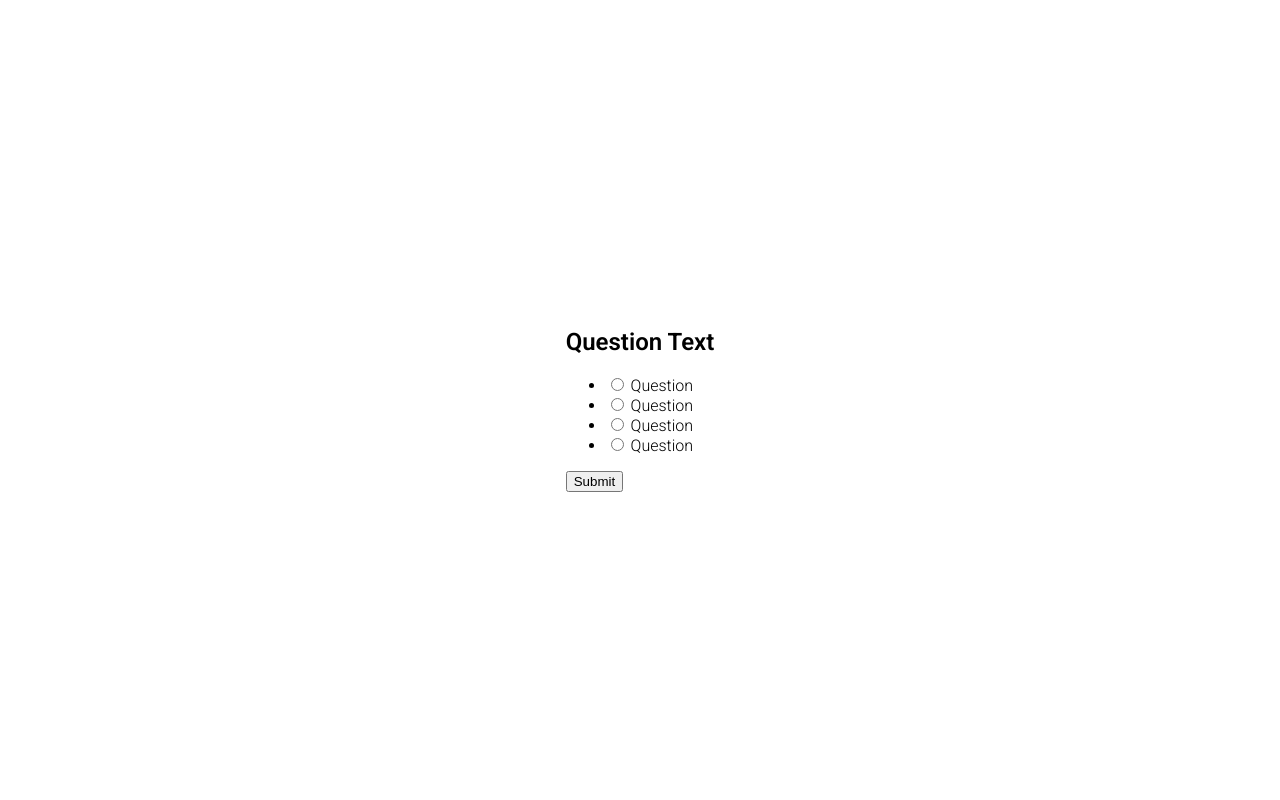
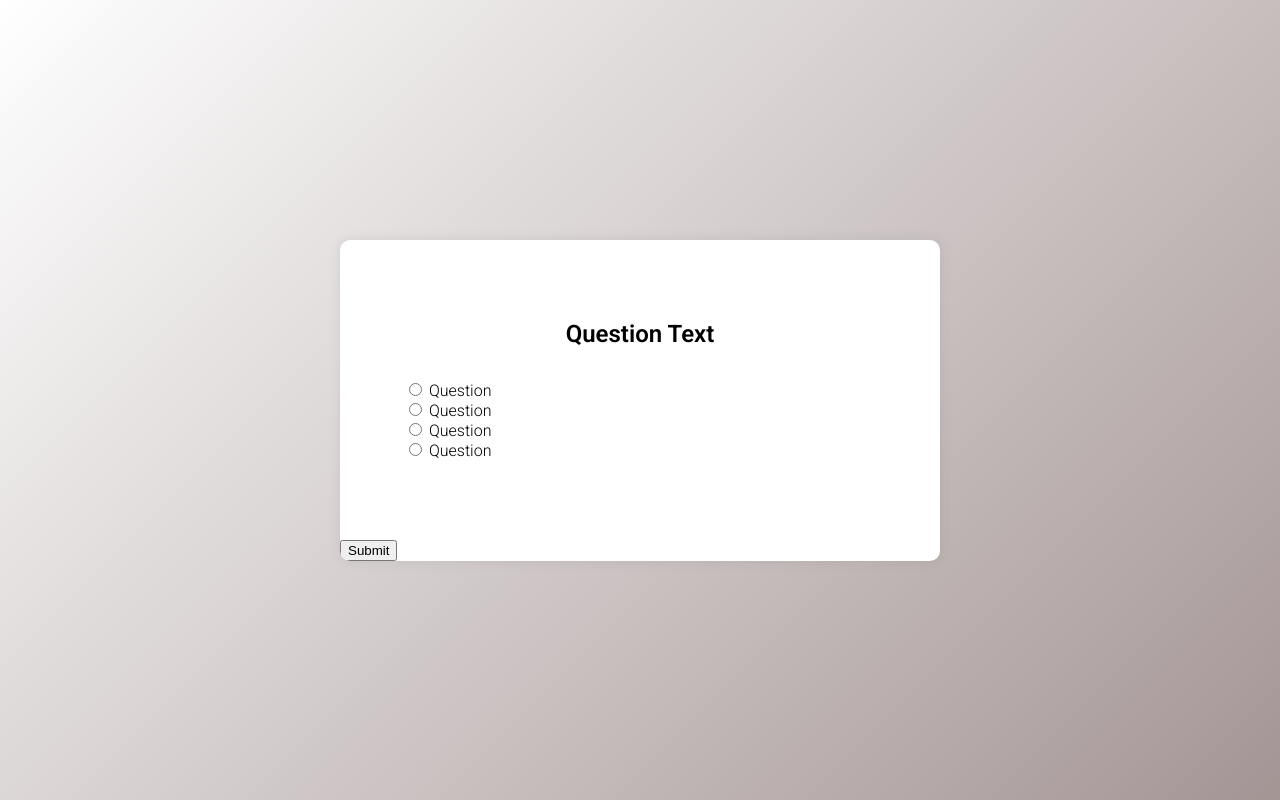
Before and after one commit to rstan-dev/quiz-app, a plain HTML site: page index.html in a window 1280 px wide. Drawn offline with Linux system fonts and the light colour scheme.

Commit message:
CSS: add basic styling to container, header and inner text

```diff
--- a/assets/css/style.css
+++ b/assets/css/style.css
@@ -1,7 +1,12 @@
 /* Standard setup for most projects  */
+* {
+    box-sizing: border-box;
+}
 
 body {
-    background-color: white;
+    background-color: rgb(164, 149, 149);
+    background-image: linear-gradient(315deg, rgb(164, 149, 149) 0%, white 100%);
+    /* applies a gradient to the background colors */
     font-family: 'Roboto', sans-serif;
     margin: 0;
     display: flex;
@@ -16,3 +21,29 @@ body {
     overflow: hidden;
     /* prevents scroll bard from showing by default  */
 }
+
+.quiz-container {
+    background-color: white;
+    border-radius: 10px;
+    box-shadow: 0 0 10px 2px rgba(100, 100, 100, 0.1);
+    /* sets the opacity of the black shadow and shadow to the bottom and left hand side */
+    width: 600px;
+    overflow: hidden;
+    /* keeps content inside box */
+}
+
+.quiz-header {
+    padding: 4rem;
+    /* 4 x the root HTML element font-size */
+}
+
+h2 {
+    padding: 1rem;
+    text-align: center;
+    margin: 0;
+}
+
+ul {
+    list-style-type: none;
+    padding: 0;
+}
```
